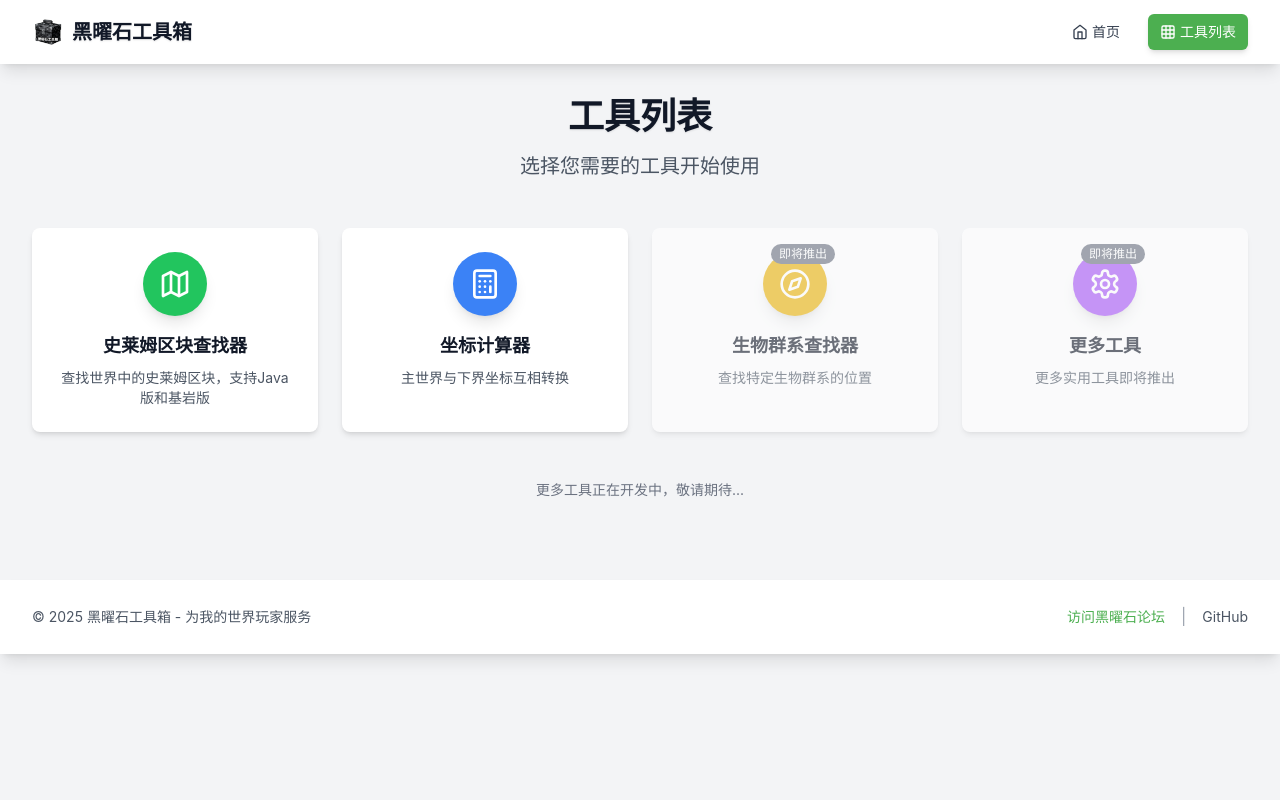
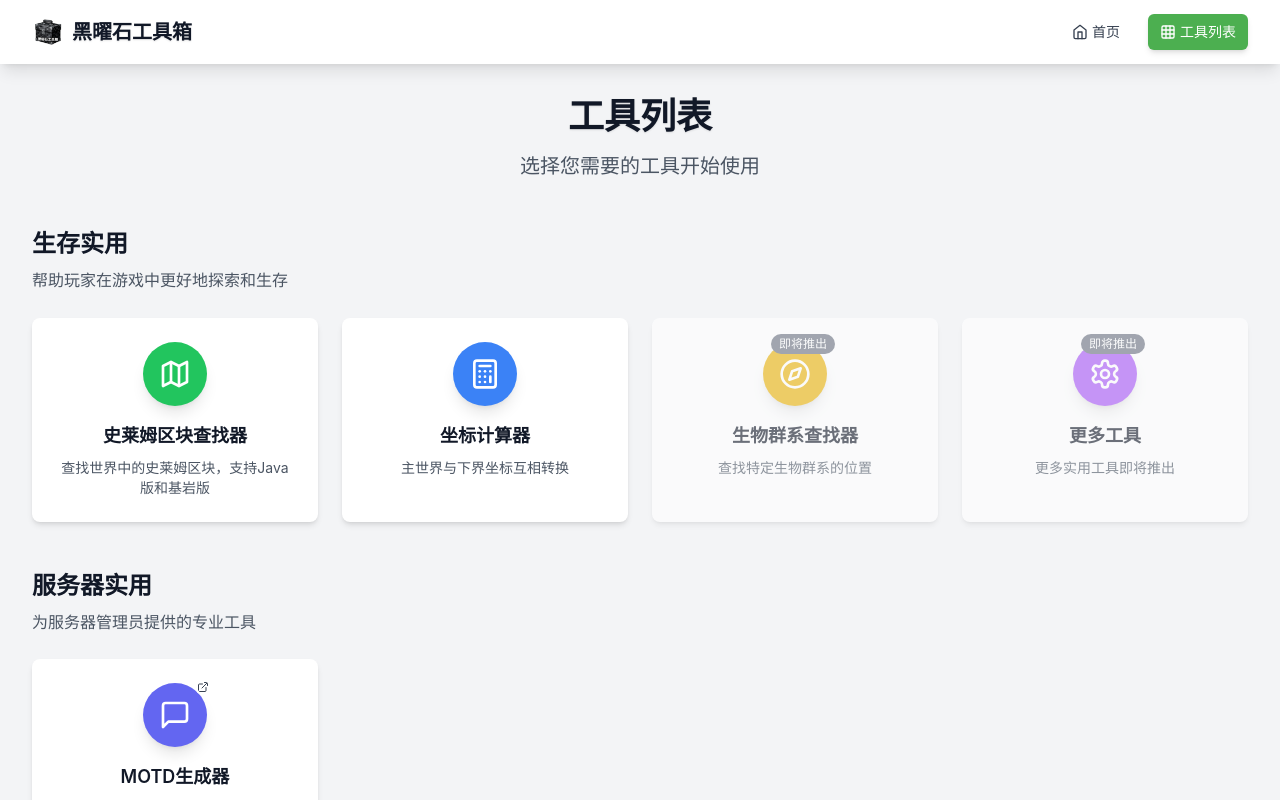
Before and after one commit to mcobs/obstools, a React (Vite) app: page /tools in a window 1280 px wide. Shown: the top 800 px of the page. Built offline with nearby package versions, Linux system fonts and the light colour scheme.

Commit message:
重构工具列表组件，添加工具分类和外部链接支持，更新工具信息以提升用户体验

```diff
--- a/src/pages/ToolsList.tsx
+++ b/src/pages/ToolsList.tsx
@@ -1,8 +1,28 @@
 import { Link } from 'react-router-dom'
-import { Map, Calculator, Compass, Settings } from 'lucide-react'
+import { Map, Calculator, Compass, Settings, MessageSquare, ExternalLink } from 'lucide-react'
+
+interface Tool {
+  title: string
+  description: string
+  icon: any
+  path: string
+  color: string
+  status: 'available' | 'coming-soon'
+  isExternal?: boolean
+}
+
+interface ToolCategory {
+  name: string
+  description: string
+  tools: Tool[]
+}
 
 export default function ToolsList() {
-  const tools = [
+  const categories: ToolCategory[] = [
+    {
+      name: '生存实用',
+      description: '帮助玩家在游戏中更好地探索和生存',
+      tools: [
         {
           title: '史莱姆区块查找器',
           description: '查找世界中的史莱姆区块，支持Java版和基岩版',
@@ -36,6 +56,23 @@ export default function ToolsList() {
           status: 'coming-soon'
         }
       ]
+    },
+    {
+      name: '服务器实用',
+      description: '为服务器管理员提供的专业工具',
+      tools: [
+        {
+          title: 'MOTD生成器',
+          description: '用于服务器MOTD生成以及AMOTD插件联动',
+          icon: MessageSquare,
+          path: 'https://motd.mcobs.cn/',
+          color: 'bg-indigo-500',
+          status: 'available',
+          isExternal: true
+        }
+      ]
+    }
+  ]
 
   return (
     <div className="max-w-7xl mx-auto px-4 sm:px-6 lg:px-8 py-8">
@@ -49,23 +86,24 @@ export default function ToolsList() {
         </p>
       </div>
 
+      {/* 分类工具 */}
+      <div className="space-y-12">
+        {categories.map((category, categoryIndex) => (
+          <div key={categoryIndex} className="animate-fade-in" style={{ animationDelay: `${categoryIndex * 0.1}s` }}>
+            {/* 分类标题 */}
+            <div className="mb-6">
+              <h2 className="text-2xl font-bold text-gray-900 mb-2">{category.name}</h2>
+              <p className="text-gray-600">{category.description}</p>
+            </div>
+
             {/* 工具网格 */}
             <div className="grid grid-cols-1 md:grid-cols-2 lg:grid-cols-4 gap-6">
-        {tools.map((tool, index) => {
+              {category.tools.map((tool, toolIndex) => {
                 const IconComponent = tool.icon
                 const isAvailable = tool.status === 'available'
+                const isExternal = tool.isExternal
 
-          return (
-            <Link
-              key={index}
-              to={isAvailable ? tool.path : '#'}
-              className={`
-                group card hover:shadow-xl transition-all duration-300 animate-fade-in
-                ${isAvailable ? 'hover:-translate-y-1 cursor-pointer' : 'opacity-60 cursor-not-allowed'}
-              `}
-              style={{ animationDelay: `${index * 0.1}s` }}
-              onClick={(e) => !isAvailable && e.preventDefault()}
-            >
+                const CardContent = (
                   <div className="flex flex-col items-center text-center">
                     <div className={`w-16 h-16 ${tool.color} rounded-full flex items-center justify-center mb-4 group-hover:scale-110 transition-transform duration-300 shadow-lg relative`}>
                       <IconComponent className="w-8 h-8 text-white" />
@@ -73,6 +111,9 @@ export default function ToolsList() {
                         <span className="absolute -top-2 -right-2 bg-gray-500 text-white text-xs px-2 py-0.5 rounded-full">
                           即将推出
                         </span>
+                      )}
+                      {isExternal && isAvailable && (
+                        <ExternalLink className="absolute -top-1 -right-1 w-4 h-4 text-gray-700 bg-white rounded-full p-0.5" />
                       )}
                     </div>
                     <h3 className={`text-lg font-semibold text-gray-900 mb-2 transition-colors duration-200 ${isAvailable && 'group-hover:text-minecraft-green'}`}>
@@ -82,9 +123,41 @@ export default function ToolsList() {
                       {tool.description}
                     </p>
                   </div>
+                )
+
+                if (isExternal && isAvailable) {
+                  return (
+                    <a
+                      key={toolIndex}
+                      href={tool.path}
+                      target="_blank"
+                      rel="noopener noreferrer"
+                      className="group card hover:shadow-xl transition-all duration-300 hover:-translate-y-1 cursor-pointer animate-fade-in"
+                      style={{ animationDelay: `${(categoryIndex * 0.1) + (toolIndex * 0.05)}s` }}
+                    >
+                      {CardContent}
+                    </a>
+                  )
+                }
+
+                return (
+                  <Link
+                    key={toolIndex}
+                    to={isAvailable ? tool.path : '#'}
+                    className={`
+                      group card hover:shadow-xl transition-all duration-300 animate-fade-in
+                      ${isAvailable ? 'hover:-translate-y-1 cursor-pointer' : 'opacity-60 cursor-not-allowed'}
+                    `}
+                    style={{ animationDelay: `${(categoryIndex * 0.1) + (toolIndex * 0.05)}s` }}
+                    onClick={(e) => !isAvailable && e.preventDefault()}
+                  >
+                    {CardContent}
                   </Link>
                 )
               })}
+            </div>
+          </div>
+        ))}
       </div>
 
       {/* 底部提示 */}
```
Lines whose indentation alone changed are shown as unchanged.
